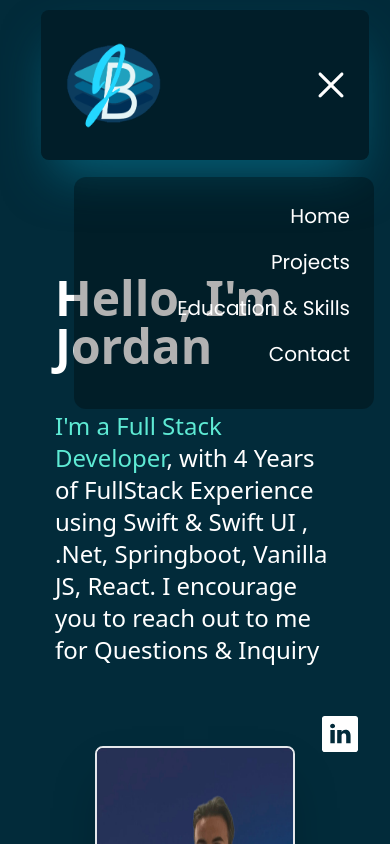
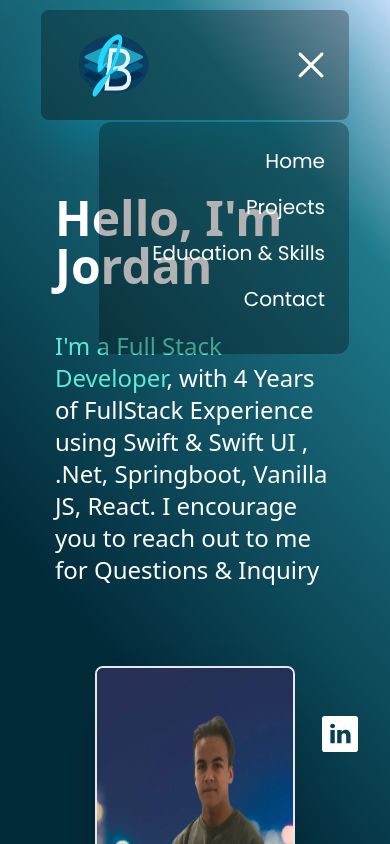
Before and after one commit to JordanBhar/DeveloperPortfolio, a React (Vite) app in the folder DevPortfolioWebsite/: page / in a window 390 px wide. Both pictures are taken after a click on the picture 331 px from the left and 85 px from the top of the page. Shown: the top 844 px of the page. Built offline with nearby package versions, Linux system fonts and the light colour scheme; the HTML template or start-up script is replaced by a standard one.

Commit message:
fixed more responsive design issues

```diff
--- a/DevPortfolioWebsite/src/App.jsx
+++ b/DevPortfolioWebsite/src/App.jsx
@@ -7,8 +7,8 @@ import { Home, Education, Projects, Contact } from "./pages";
 const App = () => (
   <Router>
     <div className="bg-primary-gradient overflow-hidden">
-      <div className={` w-full overflow-hidden h-[2000px] ${styles.flexStart}`}>
-        <div>
+      <div className={`w-full overflow-hidden h-[2000px] ${styles.flexStart}`}>
+        <div className="mx-auto"> {/* Center the Navbar */}
           <Navbar />
           <Switch>
             <Route exact path="/" component={Home} />
--- a/DevPortfolioWebsite/src/components/Navbar.jsx
+++ b/DevPortfolioWebsite/src/components/Navbar.jsx
@@ -12,12 +12,12 @@ const Navbar = () => {
   };
 
   return (
-    <nav className="h-[200px]">
-      <div className="bg-acrylic m-[10px] h-[150px] w-full flex justify-between  rounded-lg shadow-2xl shadow-cyan-600/50">
+    <nav className="flex items center">
+      <div className="bg-acrylic m-[10px] h-[110px] w-full flex justify-between  rounded-lg shadow-2xl shadow-cyan-600/50">
 
         {/* Big Logo Here */}
         <div className="justify-start flex items-center">
-          <img src={logo} className="h-[125px] w-[125px] p-[15px] ml-[10px]" alt="Logo"/>
+          <img src={logo} className="h-[125px] w-[125px] xs:scale-75 p-[15px] ml-[10px]" alt="Logo"/>
         </div>
 
         {/* Navigation Links Here */}
@@ -32,10 +32,10 @@ const Navbar = () => {
         </ul>
 
         {/* Supports for Smaller Devices */}
-        <div className="md:hidden flex flex-1 justify-end items-center">
+        <div className="md:hidden flex justify-end items-center">
           <img src={toggle ? close : menu} alt="Mobile Menu" className="w-[28px] h-[38px] object-contain mr-6" onClick={() => setToggle((prev) => !prev)}/>
-          <div className={`${toggle ? "flex" : "hidden"} p-6 bg-acrylic  absolute top-28 right-0 mx-4 my-2 min-w-[300px] rounded-xl sidebar justify-end mt-[65px]`}>
-            <ul className={`list-none flex flex-col justify-end items-end`}>
+          <div className={`${toggle ? "flex" : "hidden"}  p-6 absolute top-28 md:right-10 min-w-[300px] p:min-w-[250px]  bg-acrylic rounded-xl sidebar justify-end mt-[10px]`}>
+            <ul className={`list-none flex flex-col items-end`}>
               {navLinks.map((nav, index) => (
                 <li key={nav.id} className={`font-poppins text-white text-[16px] ${index === navLinks.length ? "mr-0" : "mb-4"}`} onClick={closeMenu}>
                   <NavLink to={`/${nav.id}`} key={nav.id} className={`transition duration-700 ease-in-out hover:text-teal-300 hover:border-b-2 text-[20px] border-teal-300 `} onClick={closeMenu}>
--- a/DevPortfolioWebsite/src/index.css
+++ b/DevPortfolioWebsite/src/index.css
@@ -21,7 +21,7 @@
 
 .bg-primary-gradient {
   background: rgb(2,43,58);
-  background: linear-gradient(185deg, rgba(2,43,58,1) 60%, rgba(31,122,140,1) 89%, rgba(191,219,247,1) 100%, rgba(225,229,242,1) 100%);
+  background: linear-gradient(50deg, rgba(2,43,58,1) 60%, rgba(31,122,140,1) 89%, rgba(191,219,247,1) 100%, rgba(225,229,242,1) 100%);
 }
 
 .bg-acrylic{
--- a/DevPortfolioWebsite/src/pages/Home.jsx
+++ b/DevPortfolioWebsite/src/pages/Home.jsx
@@ -10,7 +10,7 @@ const Home = () => {
 
         <div className={`${styles.boxWidth}`}>
 
-          <div className="flex flex-col justify-center space-y-10 space-x-10 md:flex-row">
+          <div className="flex flex-col justify-center space-x-20 md:flex-row">
 
             <div className="md:w-3/4 space-y-10">
 
@@ -36,7 +36,7 @@ const Home = () => {
 
             </div>
 
-            <div className=" sm:invisible md:visible md:w-2/4 flex justify-center">
+            <div className=" p:invisible md:visible md:w-2/4 flex justify-center">
               <img src={profile} className="h-[25em] w-[22em] shrink rounded-lg shadow-2xl border-2  " alt="Profile"/>
             </div>
 
--- a/DevPortfolioWebsite/src/pages/Projects.jsx
+++ b/DevPortfolioWebsite/src/pages/Projects.jsx
@@ -7,7 +7,7 @@ export const Projects = () => {
       <div className={`${styles.boxWidth}`}>
 
 
-        <div className="bg-acrylic h-[300px] w-full">
+        <div className="bg-acrylic h-[300px]">
 
         </div>
 
--- a/DevPortfolioWebsite/src/style.js
+++ b/DevPortfolioWebsite/src/style.js
@@ -1,5 +1,6 @@
 const styles = {
-    boxWidth: "xl:w-[1800px] lg:w-[1100px] md:w-[800px] sm:w-[560px] ss:w-[320px] xs:w-[280px] p:w-[220px]  w-full",
+   boxWidth: "xl:w-[1800px] lg:w-[1200px] md:w-[800px] sm:w-[560px] ss:w-[320px] xs:w-[280px] p:w-[220px] w-full self-center mx-auto",
+
 
     heading2: "font-poppins font-semibold xs:text-[48px] text-[40px] text-white xs:leading-[76.8px] leading-[66.8px] w-full",
     paragraph: "font-poppins font-normal text-dimWhite text-[18px] leading-[30.8px]",
```
